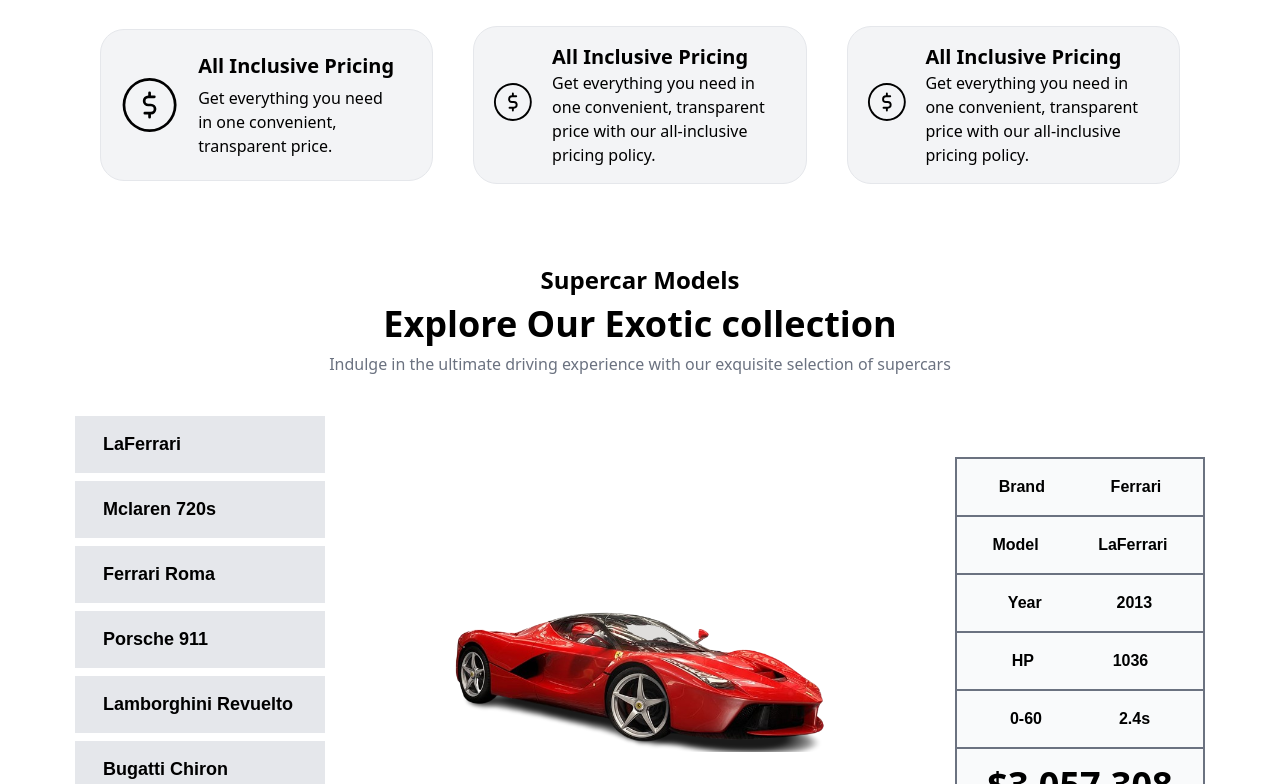
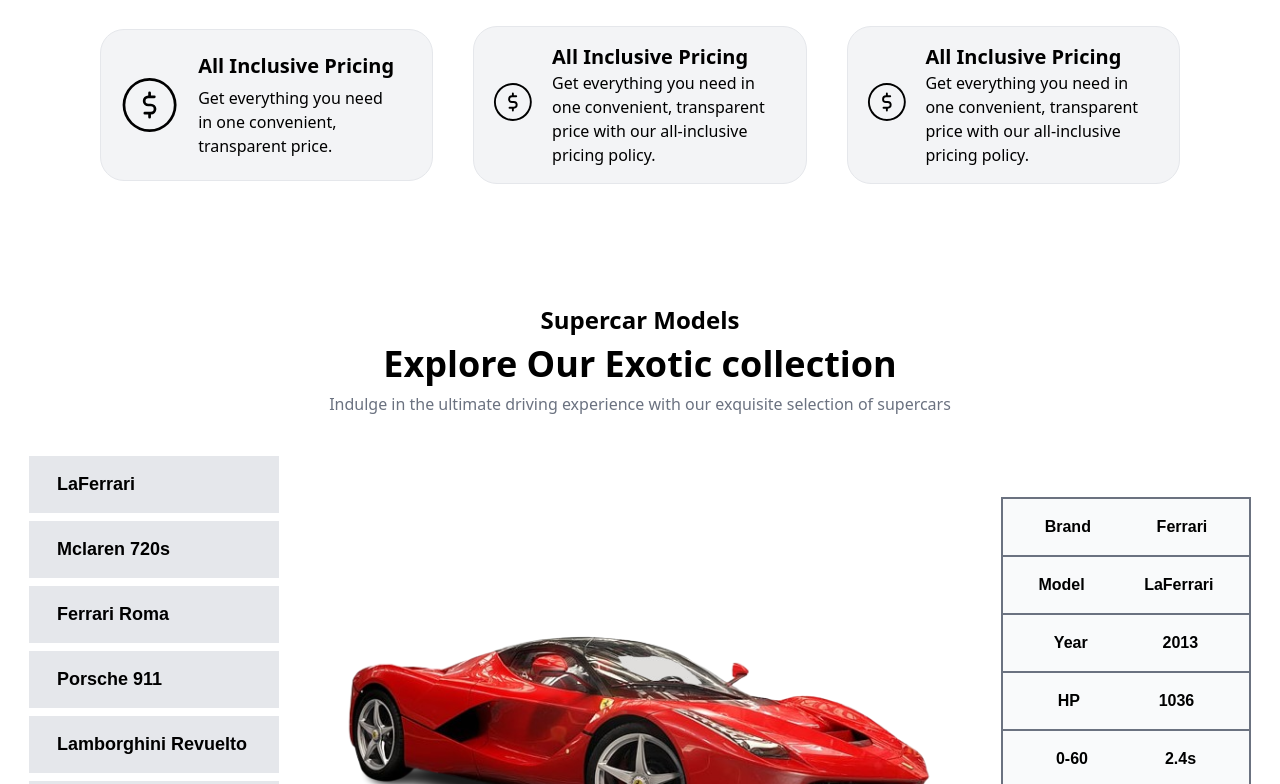
Before and after one commit to Aakash-Gen/skyzone, a React (Vite) app: page / in a window 1280 px wide. Shown: the part 2016-2800 px from the top of the page. Built offline with nearby package versions, Linux system fonts and the light colour scheme.

Commit message:
structuring

```diff
--- a/src/App.jsx
+++ b/src/App.jsx
@@ -10,8 +10,11 @@
 import { MdOutlineMail } from "react-icons/md";
 import { FaLocationDot } from "react-icons/fa6";
 
-
+// https://www.pexels.com/video/video-of-a-luxury-sports-car-5309351/
+// https://www.pexels.com/video/a-lamborghini-car-on-the-road-7727416/
 // https://react-icons.github.io/react-icons/search/#q=power
+// https://www.pexels.com/video/light-sea-road-landscape-20153917/
+// https://www.pexels.com/video/orange-supercar-on-road-14052141/
 
 const App = () => {
   var link = "https://www.amalgamcollection.com/cdn/shop/products/DSCF9341WIDEEDIT_2000x850_crop_center.jpg?v=1626887558";
@@ -35,7 +38,8 @@
       </div>
 
       <div className="bg-black relative">
-        <div className="h-[100vh] bg-[url('https://www.hdcarwallpapers.com/walls/ferrari_roma_2020_5k_6-HD.jpg')] bg-cover flex justify-center items-center text-white font-bold font-sans opacity-40"></div>
+        <div className="h-[100vh] bg-[url('https://www.the-lowdown.com/wp-content/uploads/2021/11/mclaren-720s-michelin-front-quarter-roller-3-landscape.jpg')] bg-cover flex justify-center items-center text-white font-bold font-sans opacity-50"></div>
+        {/* <img className="h-[100vh] w-full object-cover  opacity-80" src="/pexels-mustafa-akku-14052141Original-ezgif.com-video-to-gif-converter.gif"></img> */}
         <div className="absolute inset-0 flex flex-col justify-evenly items-center text-white font-bold text-4xl">
           <div></div>
           <div>FERRARI ROMA - LA NUOVA DOLCE VITA</div>
@@ -102,14 +106,14 @@
 
 
 
-    <div className="bg-white min-h-screen">
+    <div className="bg-white min-h-screen mt-10">
       <div className="text-center mb-10">
         <div className="text-black font-semibold text-2xl mb-2">Supercar Models</div>
         <div className="text-black font-bold text-4xl mb-2">Explore Our Exotic collection</div>
         <div className="text-gray-500 ">Indulge in the ultimate driving experience with our exquisite selection of supercars</div>
       </div>
-      <div className="grid md:grid-cols-3 sm:grid-col-1 gap-10 bg-white ">
-        <div className="flex flex-col justify-center items-center gap-2">
+      <div className="grid md:grid-cols-4 sm:grid-col-3 gap-4">
+        <div className="flex flex-col justify-center items-center gap-2 md:col-span-1 sm:col-span-1">
           <CarTab name="LaFerrari"/>
           <CarTab name="Mclaren 720s"/>
           <CarTab name="Ferrari Roma"/>
@@ -118,10 +122,10 @@
           <CarTab name="Bugatti Chiron"/>
           <CarTab name="Aston Martin Valhalla"/>
         </div>
-        <div className="flex items-center">
-          <img className="flex justify-center " src="/laferrari-jaguar-cars-enzo-ferrari-ferrari-removebg-preview.png" alt="car" />
+        <div className="flex items-center md:col-span-2 sm:col-span-1">
+          <img className="flex justify-center h-98 w-256" src="/laferrari-jaguar-cars-enzo-ferrari-ferrari-removebg-preview.png" alt="car" />
         </div>
-        <div className=" flex justify-center items-center">
+        <div className=" flex justify-center items-center md:col-span-1 sm:col-span-1">
           <div className=" bg-gray-50 flex flex-col border-2 border-gray-500 w-[250px] h-auto">
           <CarDetail title="Brand" desc="Ferrari" />
           <CarDetail title="Model" desc="LaFerrari" />
--- a/src/collection.jsx
+++ b/src/collection.jsx
@@ -9,3 +9,68 @@
         <CarCard/>
       </div>
 }
+
+const CarCard = (props) => {
+  // var audiLink = "https://images.hindustantimes.com/auto/img/2023/09/18/1600x900/Audi_Q5_Limited_Edition-1_1695015301793_1695015306637.jpg";
+  var link = "https://www.amalgamcollection.com/cdn/shop/products/DSCF9341WIDEEDIT_2000x850_crop_center.jpg?v=1626887558";
+  return (
+      <div className="flex flex-col rounded-xl shadow-md bg-red-900 w-full">
+        <img className="rounded-t-xl flex-1 object-cover" src={link} alt="description" />
+        <div className="rounded-b-xl bg-white flex-2 p-5">
+          <div className="flex justify-between text-xl font-bold">
+            <div>
+              Ferrari Roma, 2024
+            </div>
+            <div className="font-black text-red-500 text-xl">
+              $200k
+            </div>
+          </div>
+          {/* <div className="bg-gray-100 rounded-lg mt-3 pl-3 pr-3 pt-2 pb-2 flex justify-evenly">
+            <div className="bg-white rounded-full h-10 flex justify-center items-center pl-4 pr-4 gap-1"><IoIosSpeedometer size={20} color="black"/>180</div>
+            <div className="bg-white rounded-full h-10 flex justify-center items-center pl-4 pr-4 gap-1"><BsFillFuelPumpFill size={20} color="orange"/>8.2</div>
+            <div className="bg-white rounded-full h-10 flex justify-center items-center pl-4 pr-4 gap-1"><MdAirlineSeatReclineNormal size={20} color="brown"/>2</div>
+            <div className="bg-white rounded-full h-10 flex justify-center items-center pl-4 pr-4 gap-1"><ImPower size={20} color="red"/>611</div>
+          </div> */}
+          <div className="font-sans pt-2.5">
+            The Italian elegance makes a comeback.
+            The Ferrari Roma, the new mid-front-engined 2+ coupé,
+            features refined proportions and timeless design.
+          </div>
+        </div>
+      </div>
+  )
+}
+const CarCard2 = (props) => {
+  var audiLink = "https://images.hindustantimes.com/auto/img/2023/09/18/1600x900/Audi_Q5_Limited_Edition-1_1695015301793_1695015306637.jpg";
+  // var link = "https://www.amalgamcollection.com/cdn/shop/products/DSCF9341WIDEEDIT_2000x850_crop_center.jpg?v=1626887558";
+  return (
+      <div className="flex flex-col rounded-xl shadow-md bg-red-900">
+        <img className="rounded-t-xl flex-1 h-full max-h-56 object-cover" src={audiLink} alt="description" />
+        <div className="rounded-b-xl bg-white flex-2 p-5">
+          <div className="flex justify-between text-xl font-bold">
+            <div>
+              Ferrari Roma, 2024
+            </div>
+            <div className="font-black text-red-500 text-xl">
+              $200k
+            </div>
+          </div>
+          {/* <div className="bg-gray-100 rounded-lg mt-3 pl-3 pr-3 pt-2 pb-2 flex justify-evenly">
+            <div className="bg-white rounded-full h-10 flex justify-center items-center pl-4 pr-4 gap-1"><IoIosSpeedometer size={20} color="black"/>180</div>
+            <div className="bg-white rounded-full h-10 flex justify-center items-center pl-4 pr-4 gap-1"><BsFillFuelPumpFill size={20} color="orange"/>8.2</div>
+            <div className="bg-white rounded-full h-10 flex justify-center items-center pl-4 pr-4 gap-1"><MdAirlineSeatReclineNormal size={20} color="brown"/>2</div>
+            <div className="bg-white rounded-full h-10 flex justify-center items-center pl-4 pr-4 gap-1"><ImPower size={20} color="red"/>611</div>
+          </div> */}
+          <div className="font-sans pt-2.5">
+            The Italian elegance makes a comeback.
+            The Ferrari Roma, the new mid-front-engined 2+ coupé,
+            features refined proportions and timeless design.
+          </div>
+        </div>
+      </div>
+
+
+  )
+}
+
+export default CollectionPage;
```
Also changed, not shown: src/aboutUs.jsx (added), 1 other file (tests, documents, lock files or other folders).
